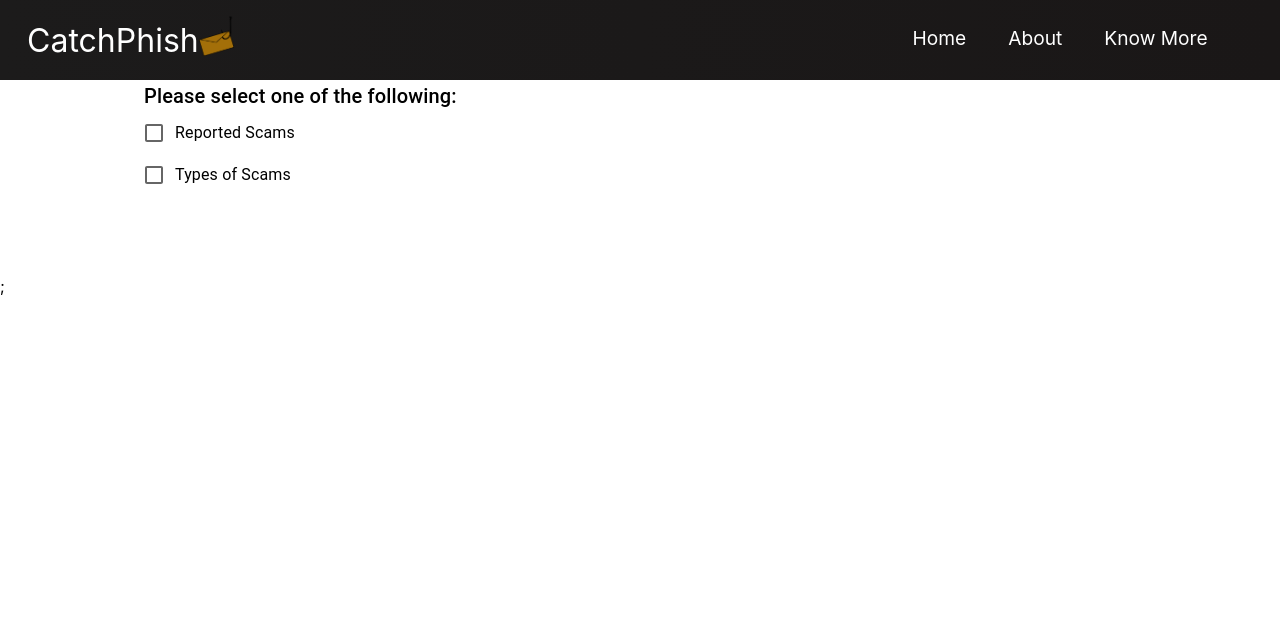
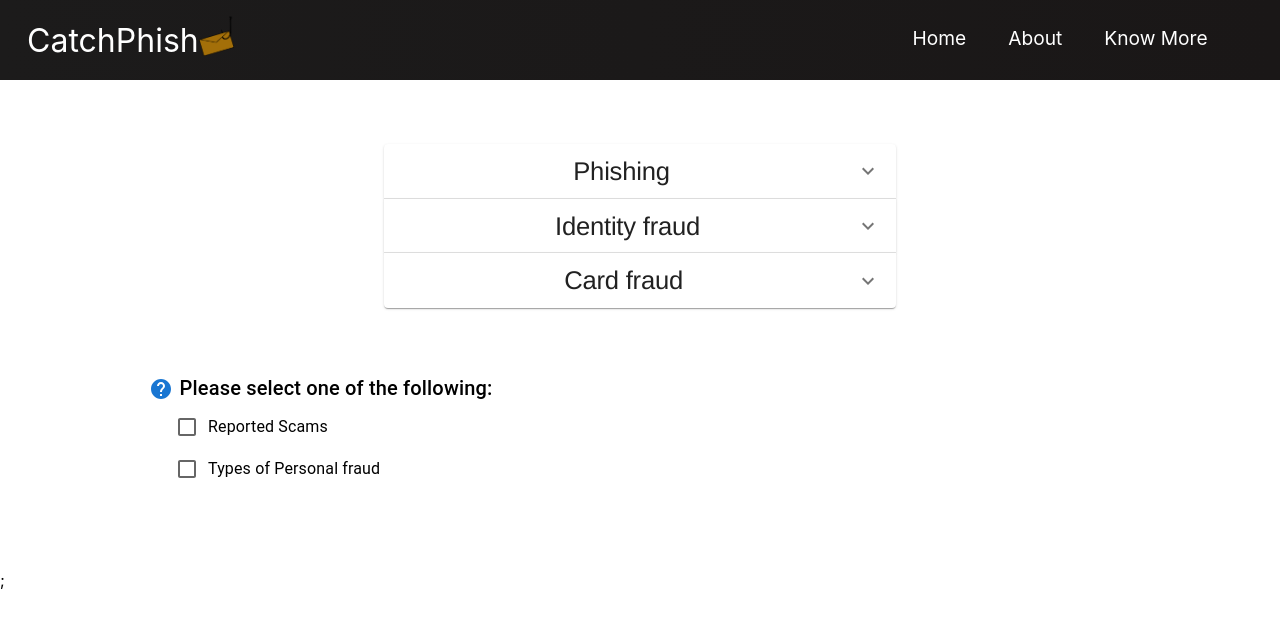
Before and after one commit to IvanTaoHuang/FIT5120, a React (Create React App) app: page /pastData in a window 1280 px wide. Shown: the top 624 px of the page. Built offline with nearby package versions, Linux system fonts and the light colour scheme.

Commit message:
User story 1.3 update

```diff
--- a/src/App.js
+++ b/src/App.js
@@ -5,10 +5,12 @@ import PhishingSimulation from "./phishingSimulation";
 import PastData from "./pastData";
 import Navbar from "./Navibar";
 import About from "./about";
+import ScrollToTop from "./scroll";
 
 export default function App() {
   return (
     <Router>
+      <ScrollToTop />
       {/** Drawer */}
       <Navbar />
       {/** Routes to navigate to different pages */}
--- a/src/BgImg.js
+++ b/src/BgImg.js
@@ -15,7 +15,7 @@ function BgImg() {
           buttonStyle="btn--outline"
           buttonSize="btn--large"
         >
-          GET STARTED
+          KNOW MORE
         </Button>
         {/**<Button
           className="btns"
--- a/src/Button.js
+++ b/src/Button.js
@@ -20,7 +20,7 @@ export const Button = ({
   const checkButtonSize = SIZES.includes(buttonSize) ? buttonSize : SIZES[0];
 
   return (
-    <Link to="/about" className="btn-mobile">
+    <Link to="/pastData" className="btn-mobile">
       <button
         className={`btn ${checkButtonStyle} ${checkButtonSize}`}
         onClick={onClick}
--- /dev/null
+++ b/src/accordion.js
@@ -0,0 +1,100 @@
+import * as React from "react";
+import Accordion from "@mui/material/Accordion";
+import AccordionSummary from "@mui/material/AccordionSummary";
+import AccordionDetails from "@mui/material/AccordionDetails";
+import Typography from "@mui/material/Typography";
+import ExpandMoreIcon from "@mui/icons-material/ExpandMore";
+import { Stack } from "@mui/system";
+import { Box } from "@mui/system";
+import { styled } from "@mui/material/styles";
+import { useTheme } from "styled-components";
+import { useMediaQuery } from "@mui/material";
+
+export default function SimpleAccordion() {
+  const theme = useTheme();
+  const matches = useMediaQuery("(min-width:1000px)");
+  return (
+    <div>
+      <Box
+        sx={{
+          paddingTop: "5vw",
+          paddingLeft: "30vw",
+          paddingBottom: "5vw",
+          width: "40vw",
+        }}
+      >
+        <Accordion>
+          <AccordionSummary
+            expandIcon={<ExpandMoreIcon />}
+            aria-controls="panel1a-content"
+            id="panel1a-header"
+          >
+            <Typography
+              variant="h2"
+              fontSize={matches ? "2vw" : "4vw"}
+              paddingLeft={matches ? "38%" : "33%"}
+              fontFamily="Helvetica Neue"
+            >
+              Phishing
+            </Typography>
+          </AccordionSummary>
+          <AccordionDetails>
+            <Typography>
+              It is done by scammers to get access of your personal information
+              usually through mail disguised as it is sent from a trusted
+              source. The access to the victim’s device is gained when this
+              malicious content is opened.
+            </Typography>
+          </AccordionDetails>
+        </Accordion>
+        <Accordion>
+          <AccordionSummary
+            expandIcon={<ExpandMoreIcon />}
+            aria-controls="panel2a-content"
+            id="panel2a-header"
+          >
+            <Typography
+              variant="h2"
+              fontSize={matches ? "2vw" : "4vw"}
+              paddingLeft={matches ? "34%" : "24%"}
+              fontFamily="Helvetica Neue"
+            >
+              Identity fraud
+            </Typography>
+          </AccordionSummary>
+          <AccordionDetails>
+            <Typography>
+              It involves using another individual’s personal information for
+              own benefit. It often utilizes public information such as name,
+              birth date, social media etc.
+            </Typography>
+          </AccordionDetails>
+        </Accordion>
+        <Accordion>
+          <AccordionSummary
+            expandIcon={<ExpandMoreIcon />}
+            aria-controls="panel1a-content"
+            id="panel1a-header"
+          >
+            <Typography
+              variant="h2"
+              fontSize={matches ? "2vw" : "4vw"}
+              paddingLeft={matches ? "36%" : "30%"}
+              fontFamily="Helvetica Neue"
+            >
+              Card fraud
+            </Typography>
+          </AccordionSummary>
+          <AccordionDetails>
+            <Typography>
+              It occurs when someone uses your card to make a purchase without
+              your consent or authorization. This illegal purchase can be done
+              through your lost or stolen physical card or through your bank
+              details they have obtained.
+            </Typography>
+          </AccordionDetails>
+        </Accordion>
+      </Box>
+    </div>
+  );
+}
--- a/src/checkBox.js
+++ b/src/checkBox.js
@@ -11,7 +11,7 @@ import AgeGroup2020NoR from "./Data/ageGroup2020NoR";
 import AgeGroup2020AL from "./Data/ageGroup2020AL";
 import AgeGroup2021NoR from "./Data/ageGroup2021NoR";
 import AgeGroup2021AL from "./Data/ageGroup2021AL";
-import { Typography } from "@mui/material";
+import { Button, Typography } from "@mui/material";
 import Month2019AL from "./Data/month2019AL";
 import Month2019NoR from "./Data/month2019NoR";
 import Month2020AL from "./Data/month2020AL";
@@ -31,8 +31,33 @@ import TypesWomenPF from "./Data/typesWomenPF";
 import TypesStateCF from "./Data/typesStateCF";
 import TypesStateIT from "./Data/typesStateIT";
 import TypesStateScams from "./Data/typesStateScams";
+import HelpIcon from "@mui/icons-material/Help";
+import IconButton from "@mui/material/IconButton";
+import Dialog from "@mui/material/Dialog";
+import DialogActions from "@mui/material/DialogActions";
+import DialogContent from "@mui/material/DialogContent";
+import DialogContentText from "@mui/material/DialogContentText";
+import DialogTitle from "@mui/material/DialogTitle";
+import Slide from "@mui/material/Slide";
+import ScrollTop from "./scroll";
+
+// Transition for dialog
+const Transition = React.forwardRef(function Transition(props, ref) {
+  return <Slide direction="up" ref={ref} {...props} />;
+});
 
 export default function ControlledCheckbox() {
+  // Open state for dialog
+  const [open, setOpen] = React.useState(false);
+
+  const handleClickOpen = () => {
+    setOpen(true);
+  };
+
+  const handleClose = () => {
+    setOpen(false);
+  };
+
   // Data from Reported Scams datasets
   const ageGroup2019AL = AgeGroup2019AL();
   const ageGroup2019NoR = AgeGroup2019NoR();
@@ -530,9 +555,39 @@ export default function ControlledCheckbox() {
       <Stack direction="row" spacing={2}>
         <Box sx={{ width: "10vw" }}></Box>
         <Box>
+          <Stack direction="row" spacing={0.2}>
+            <IconButton size="small" onClick={handleClickOpen} color="primary">
+              <HelpIcon />
+            </IconButton>
+            <Dialog
+              open={open}
+              TransitionComponent={Transition}
+              keepMounted
+              onClose={handleClose}
+              aria-describedby="alert-dialog-slide-description"
+            >
+              <DialogTitle>{"Description "}</DialogTitle>
+              <DialogContent>
+                <DialogContentText id="alert-dialog-slide-description">
+                  Here you can see the past statistics related to fraud
+                  conducted through internet. You would be able to see the
+                  Reported scams and the types of Personal Fraud according to
+                  Age, Gender and State. <br />
+                  <br />
+                  To see your desired visualization simply select which option
+                  you would like to see. All analysis is supported through
+                  articles if a significant trend can be seen.
+                </DialogContentText>
+              </DialogContent>
+              <DialogActions>
+                <Button onClick={handleClose}>CLOSE</Button>
+              </DialogActions>
+            </Dialog>
             <Typography variant="h6">
               Please select one of the following:
             </Typography>
+          </Stack>
+          <Box sx={{ marginLeft: "33px" }}>
             <FormGroup>
               <FormControlLabel
                 control={
@@ -552,9 +607,10 @@ export default function ControlledCheckbox() {
                     name="exposed"
                   />
                 }
-              label="Types of Scams"
+                label="Types of Personal fraud"
               />
             </FormGroup>
+          </Box>
         </Box>
         <Box sx={{ width: "12vw" }}></Box>
         <Box sx={{ display: typeChecked.reports ? "block" : "none" }}>
@@ -746,12 +802,12 @@ export default function ControlledCheckbox() {
         }}
       >
         <Typography variant="h4" fontSize={"2vw"}>
-          Reported Scams Number according to Age Groups in 2019
+          Number of scams reported according to Age Groups in 2019
         </Typography>
         <Box sx={{ height: "4vh" }}></Box>
         <Barchart chartData={ageGroup2019NoRstate} />
         <Typography variant="h4" fontSize={"2vw"} marginTop={"5vh"}>
-          Reported Scams Lost according to Age Groups in 2019
+          Reported amount lost in AUD according to Age Groups in 2019
         </Typography>
         <Box sx={{ height: "4vh" }}></Box>
         <Barchart chartData={ageGroup2019ALstate} />
@@ -779,12 +835,12 @@ export default function ControlledCheckbox() {
         }}
       >
         <Typography variant="h4" fontSize={"2vw"}>
-          Reported Scams Number according to Age Groups in 2020
+          Number of scams reported according to Age Groups in 2020
         </Typography>
         <Box sx={{ height: "4vh" }}></Box>
         <Barchart chartData={ageGroup2020NoRstate} />
         <Typography variant="h4" fontSize={"2vw"} marginTop={"5vh"}>
-          Reported Scams Lost according to Age Groups in 2020
+          Reported amount lost in AUD according to Age Groups in 2020
         </Typography>
         <Box sx={{ height: "4vh" }}></Box>
         <Barchart chartData={ageGroup2020ALstate} />
@@ -811,12 +867,12 @@ export default function ControlledCheckbox() {
         }}
       >
         <Typography variant="h4" fontSize={"2vw"}>
-          Reported Scams Number according to Age Groups in 2021
+          Number of scams reported according to Age Groups in 2021
         </Typography>
         <Box sx={{ height: "4vh" }}></Box>
         <Barchart chartData={ageGroup2021NoRstate} />
         <Typography variant="h4" fontSize={"2vw"} marginTop={"5vh"}>
-          Reported Scams Lost according to Age Groups in 2021
+          Reported amount lost in AUD according to Age Groups in 2021
         </Typography>
         <Box sx={{ height: "4vh" }}></Box>
         <Barchart chartData={ageGroup2021ALstate} />
@@ -844,12 +900,12 @@ export default function ControlledCheckbox() {
         }}
       >
         <Typography variant="h4" fontSize={"2vw"}>
-          Reported Scams Number according to months in 2019
+          Number of scams reported according to months in 2019
         </Typography>
         <Box sx={{ height: "4vh" }}></Box>
         <Barchart chartData={month2019NoRstate} />
         <Typography variant="h4" fontSize={"2vw"} marginTop={"5vh"}>
-          Reported Scams Lost according to months in 2019
+          Reported amount lost in AUD according to months in 2019
         </Typography>
         <Box sx={{ height: "4vh" }}></Box>
         <Barchart chartData={month2019ALstate} />
@@ -876,12 +932,11 @@ export default function ControlledCheckbox() {
         }}
       >
         <Typography variant="h4" fontSize={"2vw"}>
-          Reported Scams Number according to months in 2020
+          Number of scams reported according to months in 2020
         </Typography>
         <Box sx={{ height: "4vh" }}></Box>
-        <Barchart chartData={month2020NoRstate} />
         <Typography variant="h4" fontSize={"2vw"} marginTop={"5vh"}>
-          Reported Scams Lost according to months in 2020
+          Reported amount lost in AUD according to months in 2020
         </Typography>
         <Box sx={{ height: "4vh" }}></Box>
         <Barchart chartData={month2020ALstate} />
@@ -908,12 +963,12 @@ export default function ControlledCheckbox() {
         }}
       >
         <Typography variant="h4" fontSize={"2vw"}>
-          Reported Scams Number according to months in 2021
+          Number of scams reported according to months in 2021
         </Typography>
         <Box sx={{ height: "4vh" }}></Box>
         <Barchart chartData={month2021NoRstate} />
         <Typography variant="h4" fontSize={"2vw"} marginTop={"5vh"}>
-          Reported Scams Lost according to months in 2021
+          Reported amount lost in AUD according to months in 2021
         </Typography>
         <Box sx={{ height: "4vh" }}></Box>
         <Barchart chartData={month2021ALstate} />
@@ -941,12 +996,12 @@ export default function ControlledCheckbox() {
         }}
       >
         <Typography variant="h4" fontSize={"2vw"}>
-          Reported Scams Number according to states in 2019
+          Number of scams reported according to states in 2019
         </Typography>
         <Box sx={{ height: "4vh" }}></Box>
         <Barchart chartData={state2019NoRstate} />
         <Typography variant="h4" fontSize={"2vw"} marginTop={"5vh"}>
-          Reported Scams Lost according to states in 2019
+          Reported amount lost in AUD according to states in 2019
         </Typography>
         <Box sx={{ height: "4vh" }}></Box>
         <Barchart chartData={state2019ALstate} />
@@ -960,12 +1015,12 @@ export default function ControlledCheckbox() {
         }}
       >
         <Typography variant="h4" fontSize={"2vw"}>
-          Reported Scams Number according to states in 2020
+          Number of scams reported according to states in 2020
         </Typography>
         <Box sx={{ height: "4vh" }}></Box>
         <Barchart chartData={state2020NoRstate} />
         <Typography variant="h4" fontSize={"2vw"} marginTop={"5vh"}>
-          Reported Scams Lost according to states in 2020
+          Reported amount lost in AUD according to states in 2020
         </Typography>
         <Box sx={{ height: "4vh" }}></Box>
         <Barchart chartData={state2020ALstate} />
@@ -979,12 +1034,12 @@ export default function ControlledCheckbox() {
         }}
       >
         <Typography variant="h4" fontSize={"2vw"}>
-          Reported Scams Number according to states in 2021
+          Number of scams reported according to states in 2021
         </Typography>
         <Box sx={{ height: "4vh" }}></Box>
         <Barchart chartData={state2021NoRstate} />
         <Typography variant="h4" fontSize={"2vw"} marginTop={"5vh"}>
-          Reported Scams Lost according to states in 2021
+          Reported amount lost in AUD according to states in 2021
         </Typography>
         <Box sx={{ height: "4vh" }}></Box>
         <Barchart chartData={state2021ALstate} />
--- a/src/pastData.js
+++ b/src/pastData.js
@@ -1,15 +1,23 @@
 import { Helmet } from "react-helmet";
 import ControlledCheckbox from "./checkBox";
-import ScrollTop from "./scrollTop";
-import Toolbar from "@mui/material/Toolbar";
-import CssBaseline from "@mui/material/CssBaseline";
-import Fab from "@mui/material/Fab";
-import KeyboardArrowUpIcon from "@mui/icons-material/KeyboardArrowUp";
 import React from "react";
+import ScrollToTop from "./scroll";
+import SimpleAccordion from "./accordion";
 
 function PastData(props) {
   return (
     <div>
+      <SimpleAccordion />
+      {/* Component for scroll to top button
+      <Toolbar id="back-to-top-anchor" />
+      <React.Fragment>
+        <CssBaseline />
+        <ScrollTop {...props}>
+          <Fab color="secondary" size="large" aria-label="scroll back to top">
+            <KeyboardArrowUpIcon />
+          </Fab>
+        </ScrollTop>
+      </React.Fragment> */}
       {/* To change the title of page on browser */}
       <Helmet>
         <meta charSet="utf-8" />
@@ -17,7 +25,7 @@ function PastData(props) {
         <link rel="canonical" href="http://catchphish.org/PastData" />
         <meta name="description" content="Past Data" />
       </Helmet>
-
+      <ScrollToTop />
       {/* Component for check-boxes and charts */}
       <ControlledCheckbox />
     </div>
--- /dev/null
+++ b/src/scroll.css
@@ -0,0 +1,43 @@
+.top-to-btm{
+    position: relative;
+  }
+  .icon-position{
+    position: fixed;
+    bottom: 40px;
+    right: 25px;
+    z-index: 20;
+  }
+  .icon-style{
+    background-color: #551B54;
+    border: 2px solid #fff;
+    border-radius: 50%;
+    height: 50px;
+    width: 50px;
+    color: #fff;
+    cursor: pointer;
+    animation: movebtn 3s ease-in-out infinite;
+    transition: all .5s ease-in-out;
+  }
+  .icon-style:hover{
+    animation: none;
+    background: #fff;
+    color: #551B54;
+    border: 2px solid #551B54;
+  }
+  @keyframes movebtn {
+    0%{
+      transform: translateY(0px);
+    }
+    25%{
+      transform: translateY(5px);
+    }
+    50%{
+      transform: translateY(0px);
+    }
+    75%{
+      transform: translateY(5px);
+    }
+    100%{
+      transform: translateY(0px);
+    }
+  }
--- /dev/null
+++ b/src/scroll.js
@@ -0,0 +1,34 @@
+import React, { useState, useEffect } from "react";
+import ArrowCircleUpIcon from "@mui/icons-material/ArrowCircleUp";
+import "./scroll.css";
+
+const ScrollToTop = () => {
+  const [showTopBtn, setShowTopBtn] = useState(false);
+  useEffect(() => {
+    window.addEventListener("scroll", () => {
+      if (window.scrollY > 10) {
+        setShowTopBtn(true);
+      } else {
+        setShowTopBtn(false);
+      }
+    });
+  }, []);
+  const goToTop = () => {
+    window.scrollTo({
+      top: 0,
+      behavior: "smooth",
+    });
+  };
+  return (
+    <div className="top-to-btm">
+      {" "}
+      {showTopBtn && (
+        <ArrowCircleUpIcon
+          className="icon-position icon-style"
+          onClick={goToTop}
+        />
+      )}{" "}
+    </div>
+  );
+};
+export default ScrollToTop;
--- a/src/segment.js
+++ b/src/segment.js
@@ -17,7 +17,7 @@ function Segment() {
             />
             <SegmentItem
               src="images/img-2.jpg"
-              text="Konw about various scams through data visualisation"
+              text="Know about various scams through data visualisation"
               label="Know about Scams"
               path="/pastData"
             />
```
Also changed, not shown: src/segment.css (+8 -3 lines), 1 other file (tests, documents, lock files or other folders). Lines whose indentation alone changed are shown as unchanged.
